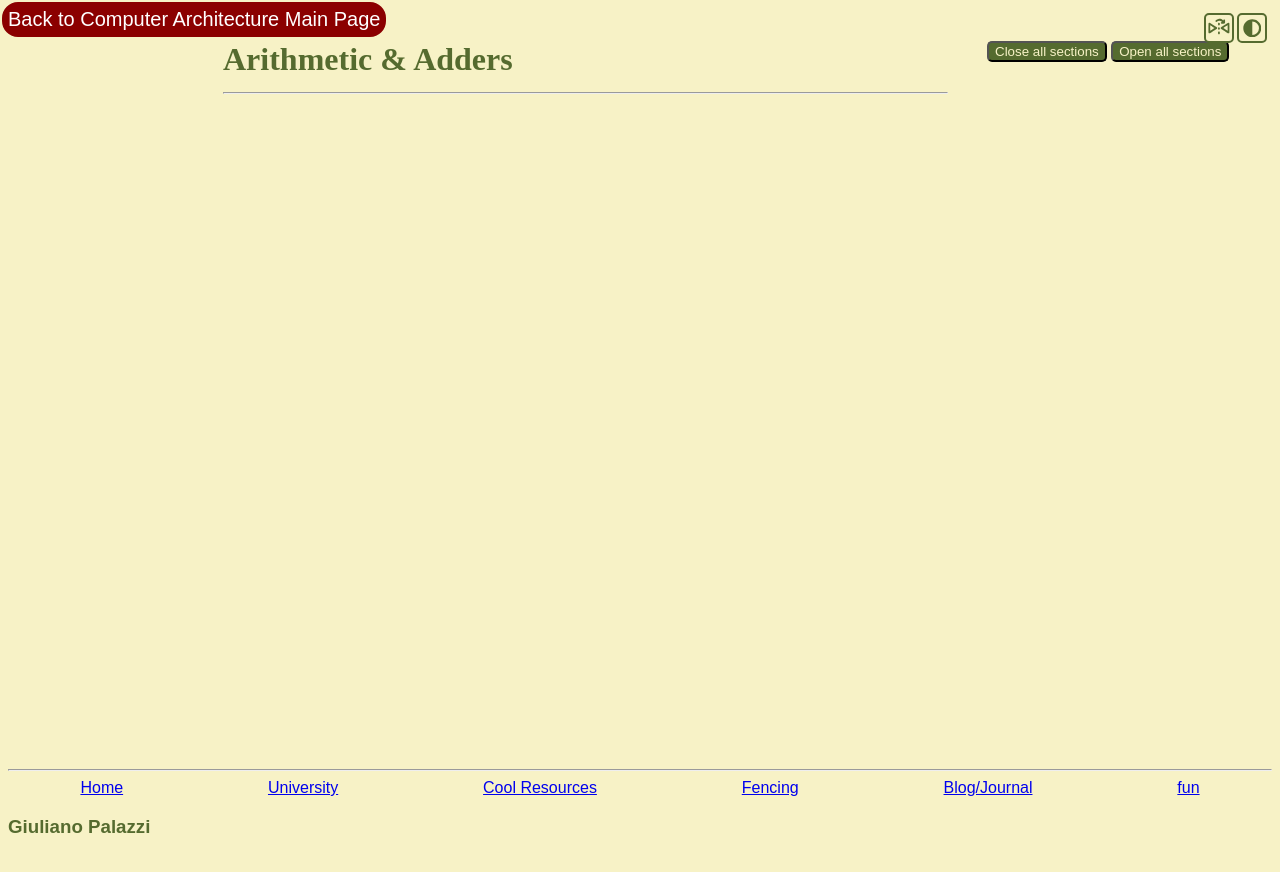
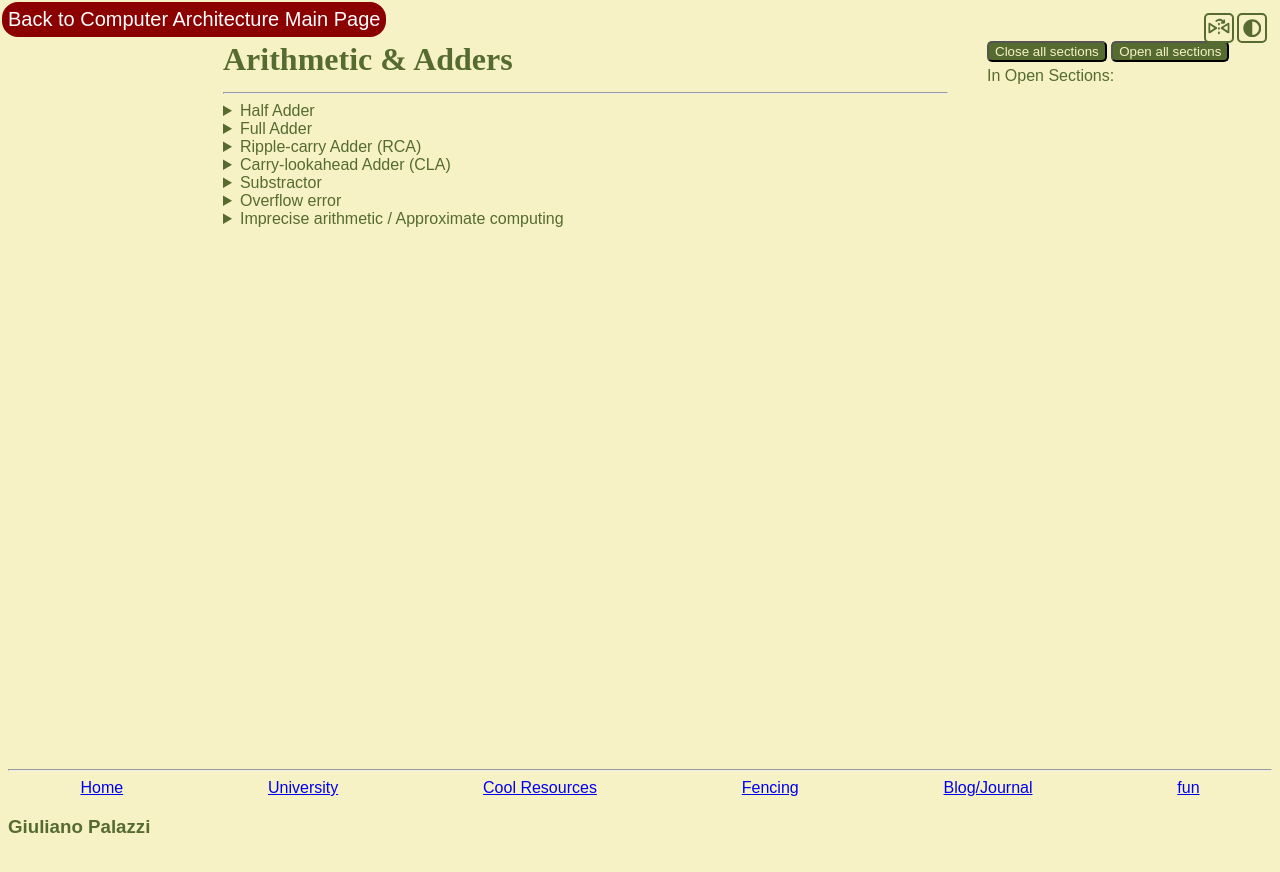
Before and after one commit to GiulianoPalazzi/giulianopalazzi.github.io, a Jekyll site: the page built from uni/comarc/notes/note04.md, in a window 1280 px wide. Shown: the top 872 px of the page. Built offline with Jekyll 4.4.1, drawn with Linux system fonts in a browser that asks for light colours; nearby versions of some CDN libraries.

Commit message:
added some computer architecture notes

```diff
--- a/uni/comarc/notes/note04.md
+++ b/uni/comarc/notes/note04.md
@@ -2,3 +2,17 @@
 layout: note
 title: Arithmetic & Adders
 ---
+
+# Half Adder
+
+# Full Adder
+
+# Ripple-carry Adder (RCA)
+
+# Carry-lookahead Adder (CLA)
+
+# Substractor
+
+# Overflow error
+
+# Imprecise arithmetic / Approximate computing
```
Also changed, not shown: uni/comarc/notes/note05.md (+1 -1 lines), uni/comarc/notes/note08.md (+66 -0 lines).
